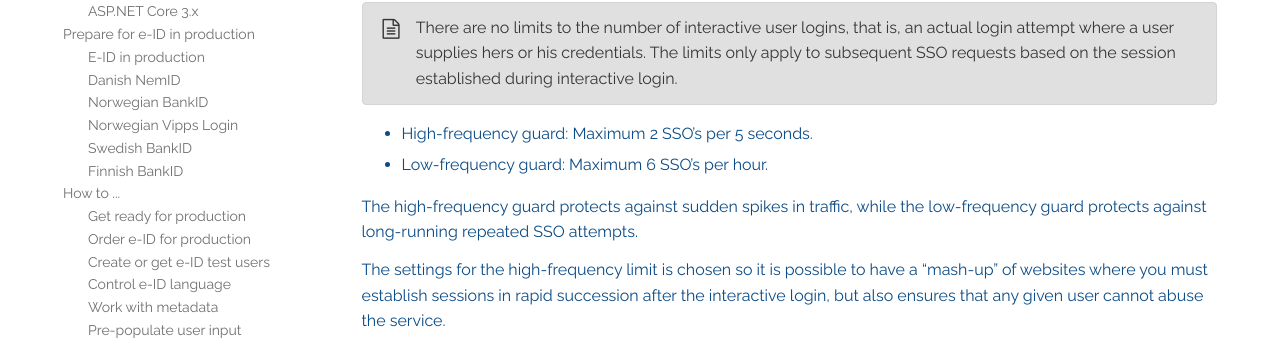
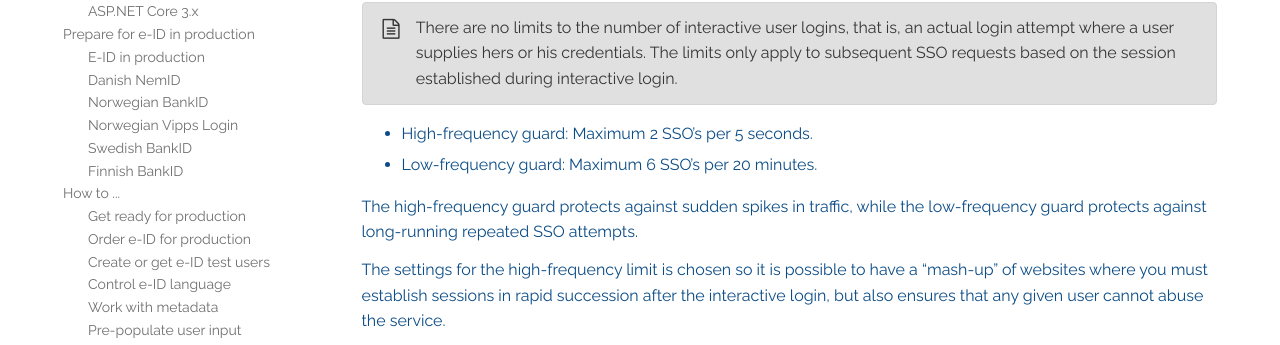
Before and after one commit to criipto/docs-old, a Jekyll site: the page built from getting-started/rate-limiting.md, in a window 1280 px wide. Shown: the part 521-866 px from the top of the page. Built offline with Jekyll 4.4.1, drawn with Linux system fonts in a browser that asks for light colours; some web fonts are replaced.

Commit message:
Changed the timeframe on the low-freq filtering to 20 minutes
(down from 1 hour).

```diff
--- a/getting-started/rate-limiting.md
+++ b/getting-started/rate-limiting.md
@@ -22,7 +22,7 @@ There are no limits to the number of interactive user logins, that is, an actual
 {% endiconnote %}
 
 - High-frequency guard: Maximum 2 SSO's per 5 seconds.
-- Low-frequency guard: Maximum 6 SSO's per hour.
+- Low-frequency guard: Maximum 6 SSO's per 20 minutes.
 
 The high-frequency guard protects against sudden spikes in traffic, while the low-frequency guard protects against long-running repeated SSO attempts.
 
```
